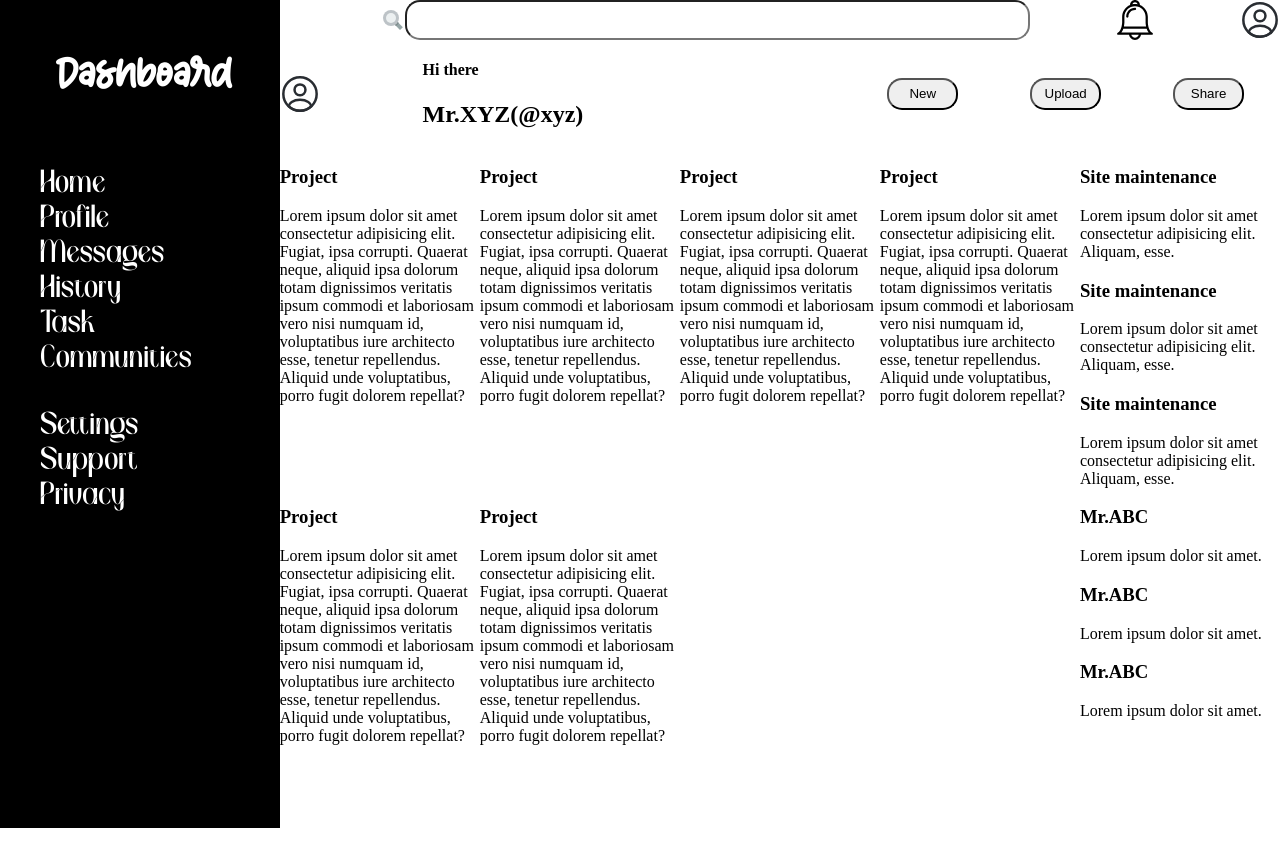
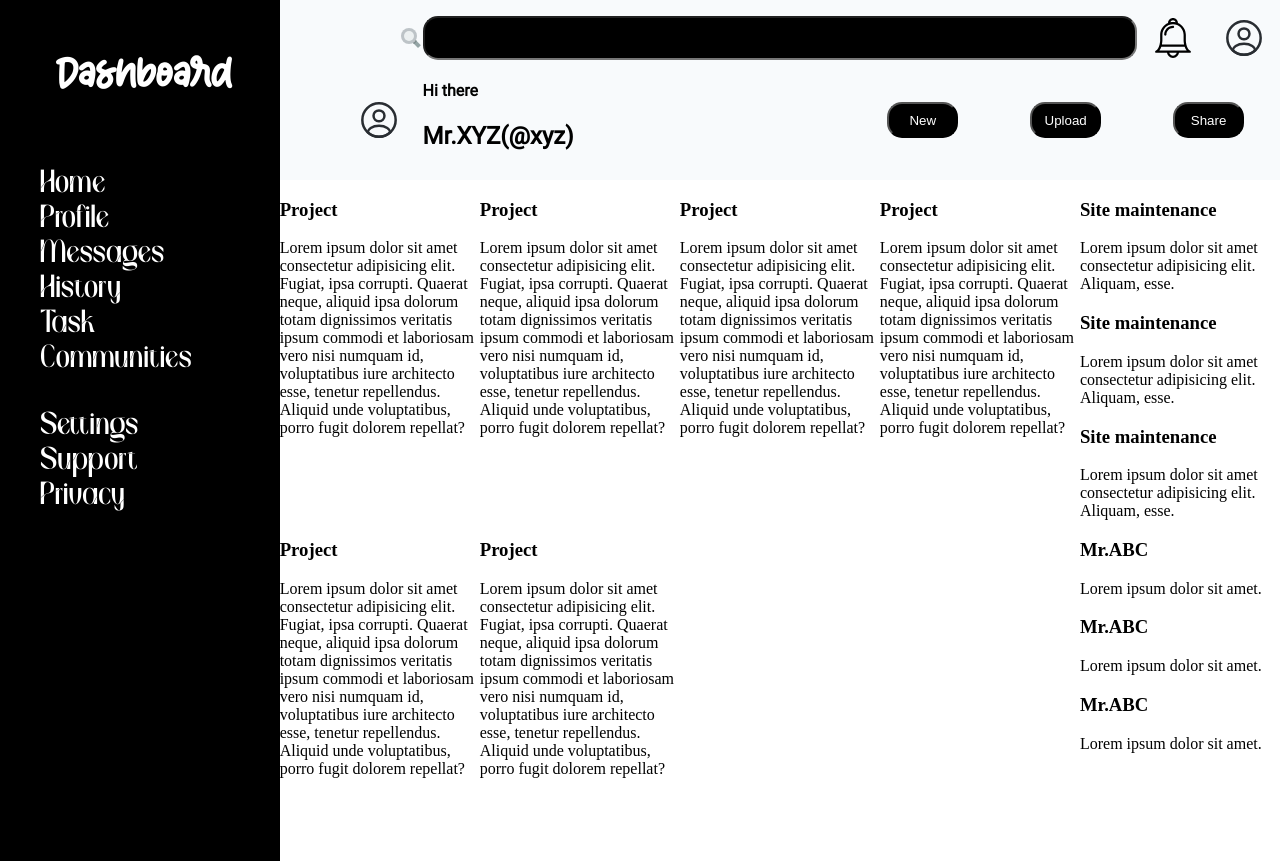
Before and after one commit to Adithya-why/admindash, a plain HTML site: page index.html in a window 1280 px wide. Before the commit the page ends 828 px from the top, so only its background shows below. Drawn offline with Linux system fonts and the light colour scheme.

Commit message:
completd the header section

```diff
--- a/index.html
+++ b/index.html
@@ -42,7 +42,7 @@
            <div class="r2">
             <img src="pr.svg" width="40" height="40">
             <div class="txt">
-                <h4>Hi there <br><h2>Mr.XYZ(@xyz)</h2></h4>
+                <h4>Hi there<h2>Mr.XYZ(@xyz)</h2></h4>
             </div>
 
             <button type="button">New</button>
--- a/style.css
+++ b/style.css
@@ -6,6 +6,11 @@
 @font-face {
     font-family: font2;
     src: url(BeronRegular-0WARR.ttf);
+}
+
+@font-face {
+    font-family: roboto1;
+    src: url(Roboto-Regular.ttf);
 }
 
 
@@ -90,13 +95,21 @@ ul li{
 
 .header{
     display: grid;
-    grid-template-rows: ifr 2fr;
+    grid-template-rows: 0.5fr 2fr;
+
+
+    background-color: #f8fafc;
+    font-family: roboto1;
+
+
 
 }
 
 .r1{
     display: grid;
-    grid-template-columns: 1fr 5fr 1fr 1fr;
+    grid-template-columns: 1fr 5fr 0.5fr 0.5fr;
+
+    padding-top: 1rem;
 }
 
 img[src="sr.svg"]{
@@ -106,7 +119,13 @@ img[src="sr.svg"]{
 
 img[src="nt.svg"],img[src="pr.svg"]{
     align-self: center;
+    justify-self: center;
+}
+
+
+.r2 img[src="pr.svg"]{
     justify-self: end;
+    padding-right: 1.5rem;
 }
 
 input[type="text"]{
@@ -125,11 +144,18 @@ button{
     align-self: center;
     justify-self: center;
     border-radius: 15px;
+    background-color: black;
+    color: white;
 }
 
-.r2 img[src="pr.svg"]{
-    align-self: center;
-    justify-self: start;
+
+
+
+input[type="text"]{
+    background-color: black;
+    color: white;
+    font-family: roboto1;
+    font-size: 2rem;
 }
 
 
```
Also changed, not shown: Roboto-Regular.ttf (added).
